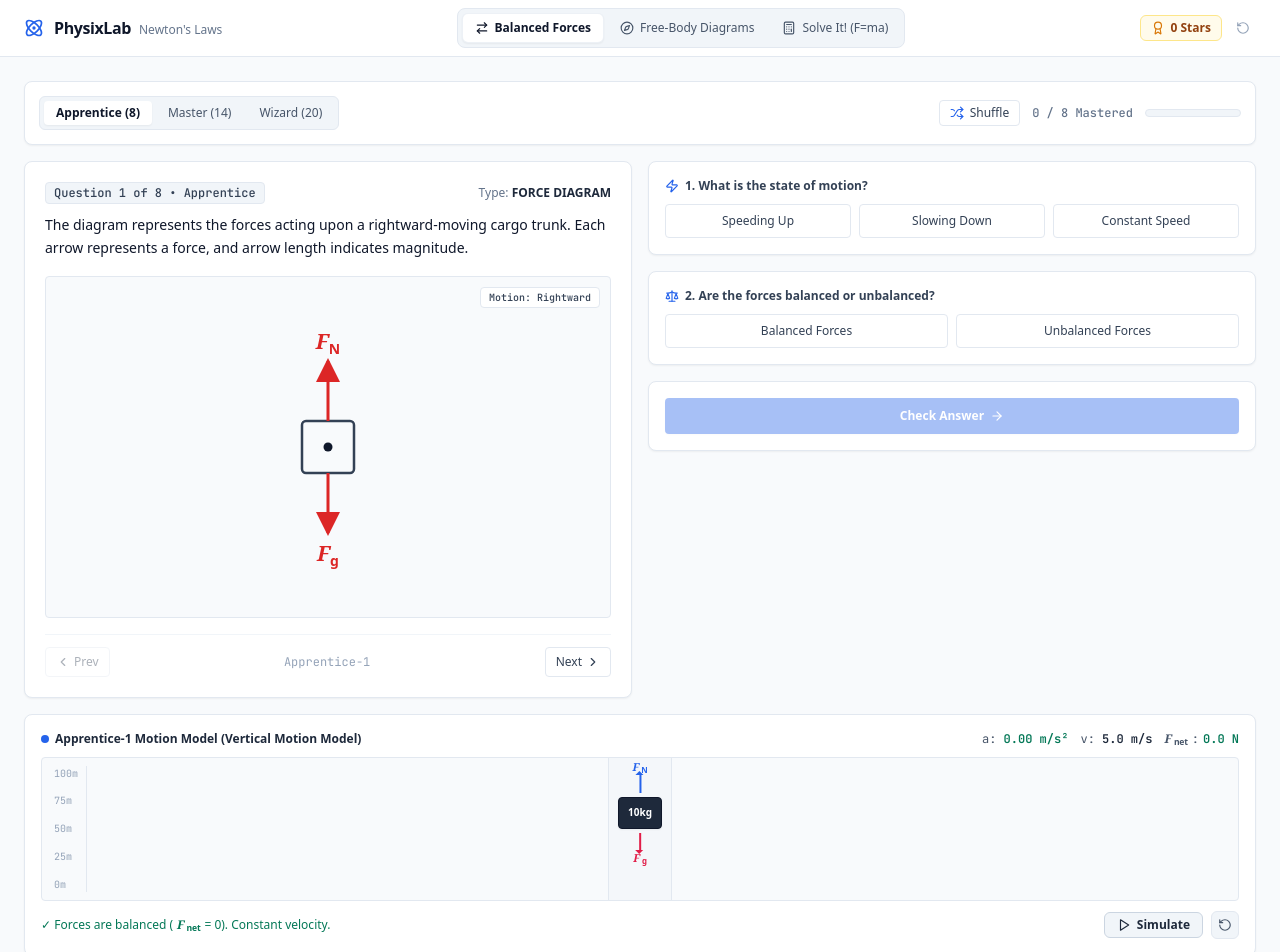
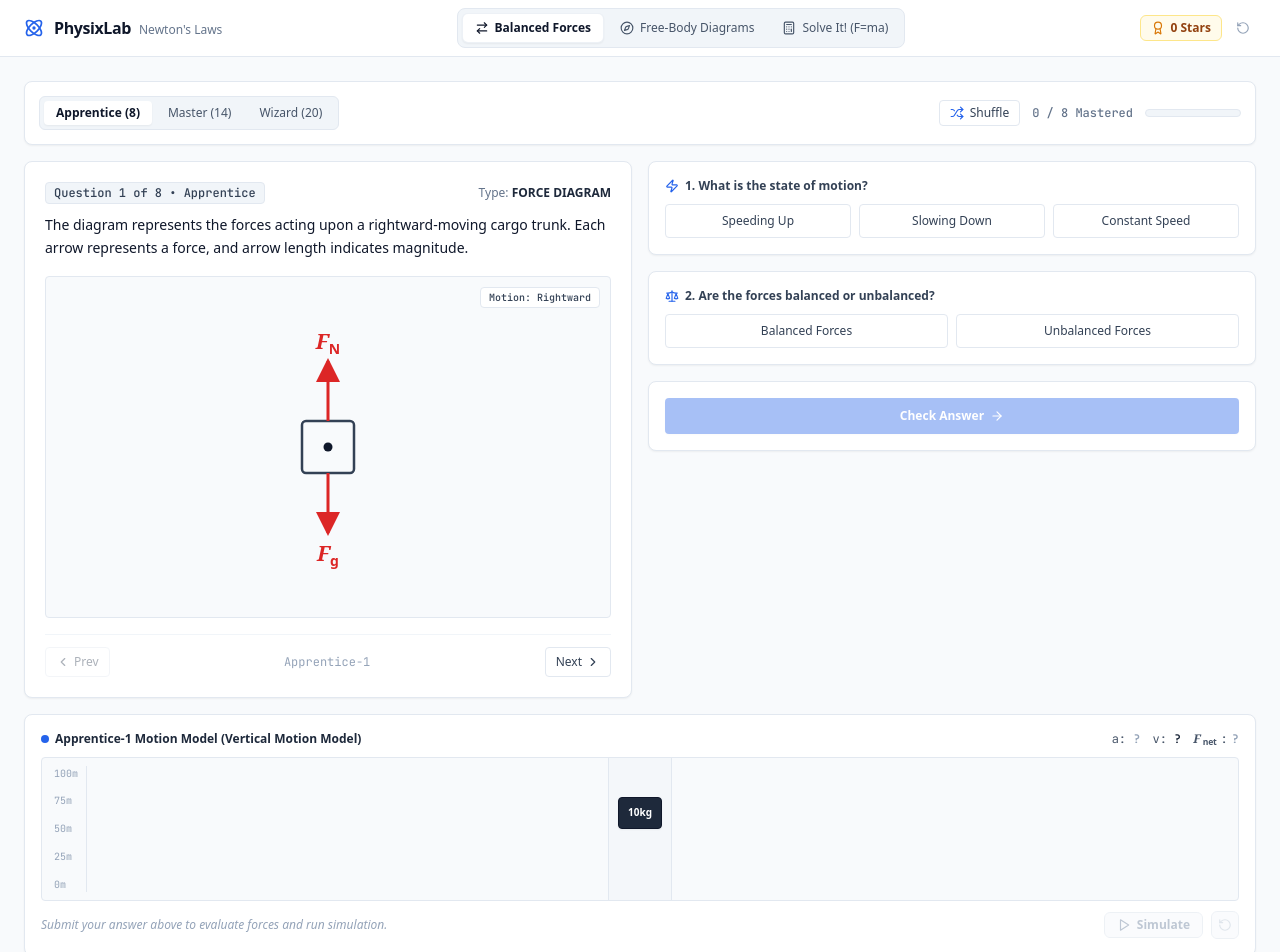
Before and after one commit to StwFate/Physics_Site, a React (Vite) app in the folder Physics_Site/: page / in a window 1280 px wide. Shown: the top 952 px of the page. Built offline with nearby package versions, Linux system fonts and the light colour scheme.

Commit message:
Hide answer spoilers and disable simulation until question is submitted in PhysicsVisualizer

```diff
--- a/Physics_Site/src/components/PhysicsVisualizer.jsx
+++ b/Physics_Site/src/components/PhysicsVisualizer.jsx
@@ -7,7 +7,8 @@ export default function PhysicsVisualizer({
   mass = 10,
   initialVelocity = 0,
   label = 'Object Motion Simulation',
-  forces = []
+  forces = [],
+  isSubmitted = false
 }) {
   const formattedLabel = label ? label.charAt(0).toUpperCase() + label.slice(1) : ''
   const [isPlaying, setIsPlaying] = useState(false)
@@ -24,6 +25,15 @@ export default function PhysicsVisualizer({
     setPosition(50)
     setVelocity(initialVelocity)
   }, [initialVelocity, fNet, mass])
+
+  useEffect(() => {
+    if (!isSubmitted) {
+      setIsPlaying(false)
+      stateRef.current = { pos: 50, vel: initialVelocity }
+      setPosition(50)
+      setVelocity(initialVelocity)
+    }
+  }, [isSubmitted, initialVelocity])
 
   useEffect(() => {
     if (!isPlaying) {
@@ -79,18 +89,29 @@ export default function PhysicsVisualizer({
         <div className="flex items-center gap-3 font-mono text-slate-600">
           <span>
             a:{' '}
+            {isSubmitted ? (
               <strong className={accel !== 0 ? 'text-blue-700' : 'text-emerald-700'}>
                 {accel.toFixed(2)} m/s²
               </strong>
+            ) : (
+              <span className="text-slate-400 font-bold">?</span>
+            )}
           </span>
           <span>
-            v: <strong className="text-slate-800">{velocity.toFixed(1)} m/s</strong>
+            v:{' '}
+            <strong className="text-slate-800">
+              {isSubmitted ? `${velocity.toFixed(1)} m/s` : '?'}
+            </strong>
           </span>
           <span className="flex items-center gap-1">
             <ForceSymbol type="Fnet" />:{' '}
+            {isSubmitted ? (
               <strong className={fNet !== 0 ? 'text-rose-700' : 'text-emerald-700'}>
                 {fNet.toFixed(1)} N
               </strong>
+            ) : (
+              <span className="text-slate-400 font-bold">?</span>
+            )}
           </span>
         </div>
       </div>
@@ -115,7 +136,7 @@ export default function PhysicsVisualizer({
               style={{ bottom: `${position}%` }}
             >
               {/* Upward force vector */}
-              {forces
+              {isSubmitted && forces
                 .filter((f) => f.dir === 'up')
                 .map((f, i) => (
                   <div
@@ -144,7 +165,7 @@ export default function PhysicsVisualizer({
               </div>
 
               {/* Downward force vector */}
-              {forces
+              {isSubmitted && forces
                 .filter((f) => f.dir === 'down')
                 .map((f, i) => (
                   <div
@@ -193,7 +214,7 @@ export default function PhysicsVisualizer({
               </div>
 
               {/* Left force arrow */}
-              {forces
+              {isSubmitted && forces
                 .filter((f) => f.dir === 'left')
                 .map((f, i) => (
                   <div
@@ -217,7 +238,7 @@ export default function PhysicsVisualizer({
                 ))}
 
               {/* Right force arrow */}
-              {forces
+              {isSubmitted && forces
                 .filter((f) => f.dir === 'right')
                 .map((f, i) => (
                   <div
@@ -253,7 +274,8 @@ export default function PhysicsVisualizer({
       {/* Controls */}
       <div className="flex items-center justify-between mt-2.5">
         <p className="text-xs text-slate-600">
-          {fNet === 0 ? (
+          {isSubmitted ? (
+            fNet === 0 ? (
               <span className="text-emerald-700 font-medium inline-flex items-center gap-1">
                 ✓ Forces are balanced (<ForceSymbol type="Fnet" /> = 0). Constant velocity.
               </span>
@@ -261,19 +283,35 @@ export default function PhysicsVisualizer({
               <span className="text-amber-700 font-medium inline-flex items-center gap-1">
                 ⚠ Forces are unbalanced (<ForceSymbol type="Fnet" /> ≠ 0). Acceleration occurs.
               </span>
+            )
+          ) : (
+            <span className="text-slate-400 italic">
+              Submit your answer above to evaluate forces and run simulation.
+            </span>
           )}
         </p>
         <div className="flex items-center gap-2">
           <button
-            onClick={() => setIsPlaying(!isPlaying)}
-            className="flex items-center gap-1.5 px-3 py-1 bg-slate-100 hover:bg-slate-200 text-slate-800 border border-slate-300 rounded-md text-xs font-semibold transition-colors"
+            onClick={() => isSubmitted && setIsPlaying(!isPlaying)}
+            disabled={!isSubmitted}
+            className={`flex items-center gap-1.5 px-3 py-1 rounded-md text-xs font-semibold transition-colors ${
+              isSubmitted
+                ? 'bg-slate-100 hover:bg-slate-200 text-slate-800 border border-slate-300 cursor-pointer'
+                : 'bg-slate-50 text-slate-400 border border-slate-200 cursor-not-allowed opacity-60'
+            }`}
+            title={isSubmitted ? (isPlaying ? 'Pause' : 'Simulate') : 'Submit your answer above to enable simulation'}
           >
             {isPlaying ? <Pause className="w-3.5 h-3.5" /> : <Play className="w-3.5 h-3.5" />}
             {isPlaying ? 'Pause' : 'Simulate'}
           </button>
           <button
             onClick={handleReset}
-            className="p-1.5 bg-slate-100 hover:bg-slate-200 text-slate-600 border border-slate-200 rounded-md text-xs transition-colors"
+            disabled={!isSubmitted}
+            className={`p-1.5 rounded-md text-xs transition-colors ${
+              isSubmitted
+                ? 'bg-slate-100 hover:bg-slate-200 text-slate-600 border border-slate-200 cursor-pointer'
+                : 'bg-slate-50 text-slate-300 border border-slate-200 cursor-not-allowed opacity-60'
+            }`}
             title="Reset Simulation"
           >
             <RotateCcw className="w-3.5 h-3.5" />
```
Lines whose indentation alone changed are shown as unchanged.
